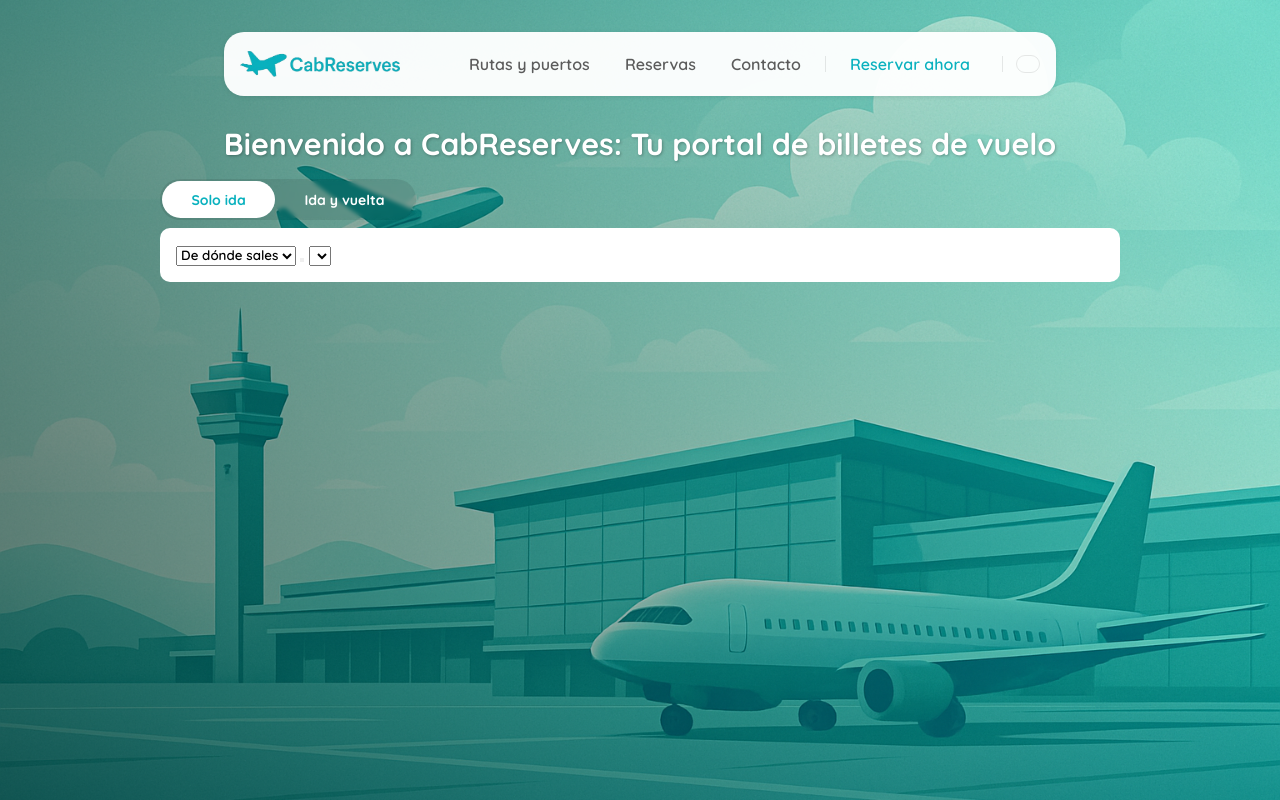
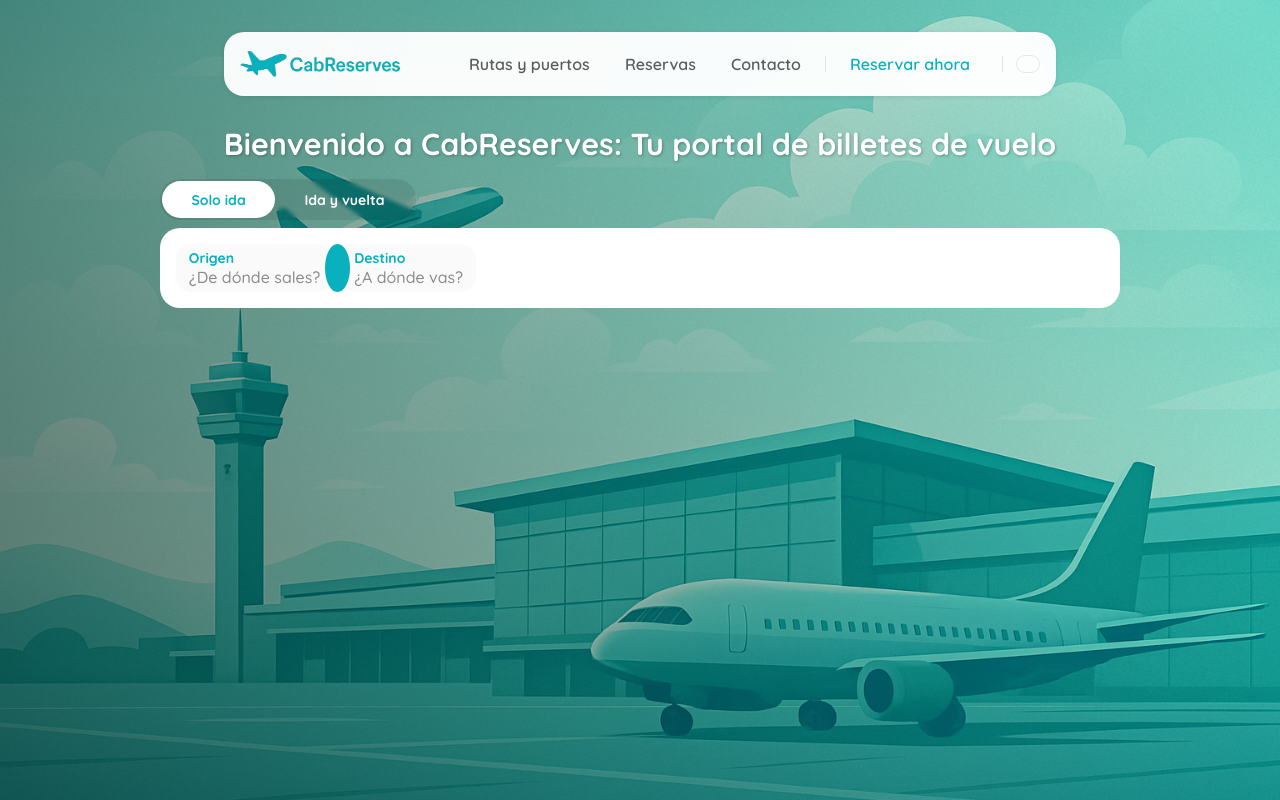
Before and after one commit to mardev09/RapidFlight, a PHP site: page / in a window 1280 px wide. Run offline with PHP 8.4, Linux system fonts and the light colour scheme; lists and menus that the app fills with data are empty; some libraries are stand-ins or nearby versions.

Commit message:
Avanzada la landing page, agregados componentes de diseño en el searcher de reservas

```diff
--- a/assets/css/style.css
+++ b/assets/css/style.css
@@ -167,10 +167,60 @@ nav ul span {
     z-index: 1;
     padding: 1em;
     background-color: white;
-    border-radius: 10px;
+    border-radius: 20px;
     width: 60rem;
 }
 
-.landing-search-searcher {
+.landing-search-from-to {
+    display: flex;
 
 }
+
+.landing-search-select {
+    display: flex;
+    border-radius: 15px;
+    padding: 0.3em 0.8em;
+    background-color: #fafafa;
+    align-items: center;
+    cursor: pointer;
+}
+
+.landing-search-from-to .change {
+    width: fit-content;
+    border-radius: 50%;
+    background-color: #09b1be;
+    display: flex;
+    align-items: center;
+    justify-content: center;
+    padding: 0 0.6em;
+    color: white;
+    border: 0;
+    cursor: pointer;
+    font-size: 1.3rem;
+    margin: 0 -0.4em;
+    z-index: 2;
+    transition: 200ms ease;
+}
+
+.change:hover {
+    background-color: #0ac2cf;
+}
+
+.landing-search-select i {
+    color: #3b3b3b;
+}
+
+.landing-search-select span p:first-child {
+    color: #09b1be;
+    font-size: 14px;
+    font-weight: bold;
+}
+
+.landing-search-select span p:last-child {
+    color: #8b8b8b;
+    font-weight: 500;
+}
+
+.landing-search-select:hover {
+    background-color: #e6e6e6;
+}
--- a/index.php
+++ b/index.php
@@ -40,15 +40,23 @@
             </div>
             <div class="landing-search-searcher">
                 <div class="landing-search-from-to">
-                <select name="origin" id="">
-                    <option value="">De dónde sales</option>
-                </select>
-                <button class="change">
-                    <i class="fa-solid fa-repeat"></i>
-                </button>
-                <select name="destination" id="">
-
-                </select>
+                    <span class="landing-search-select">
+                        <span>
+                            <p>Origen</p>
+                            <p>¿De dónde sales?</p>
+                        </span>
+                        <i class="hgi hgi-stroke hgi-sharp hgi-arrow-down-01"></i>
+                    </span>
+                    <button class="change">
+                        <i class="hgi hgi-stroke hgi-repeat"></i>
+                    </button>
+                    <span class="landing-search-select">
+                    <span>
+                        <p>Destino</p>
+                        <p>¿A dónde vas?</p>
+                        </span>
+                        <i class="hgi hgi-stroke hgi-sharp hgi-arrow-down-01"></i>
+                    </span>
                 </div>
             </div>
         </div>
```
